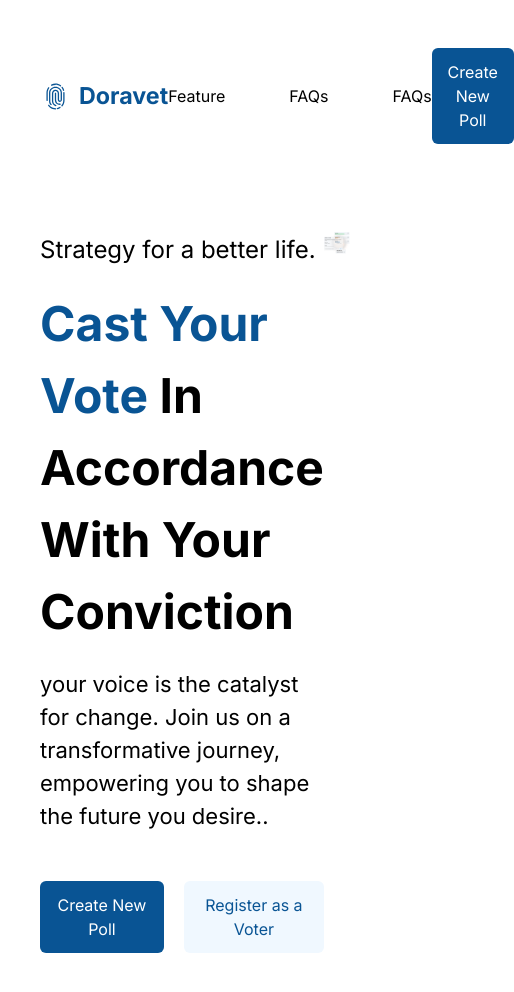
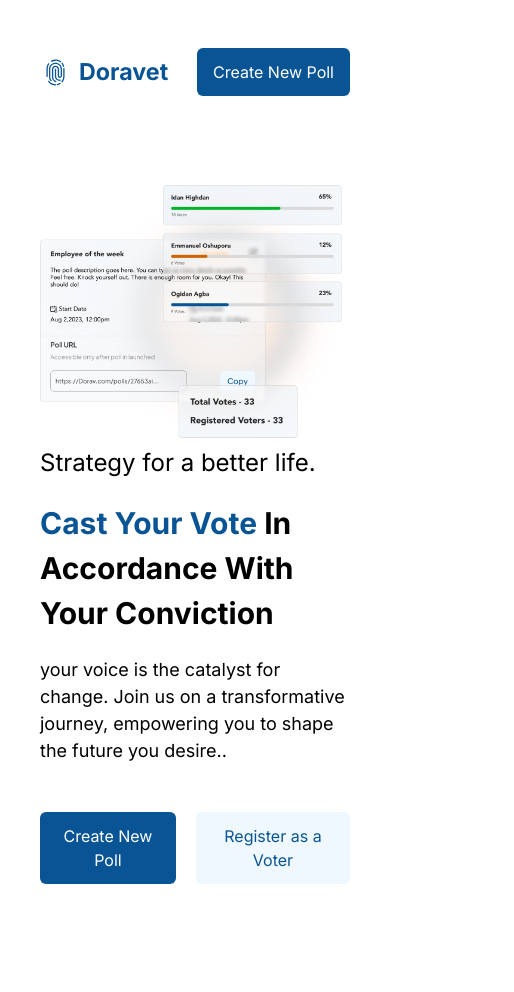
Before and after one commit to theblackjessy/Doravet, a Next.js app: page / in a window 390 px wide. Shown: the top 992 px of the page, 514 px wide, since content can reach past the window. After the commit the page ends 932 px from the top, so only its background shows below. Built offline with nearby package versions, Linux system fonts and the light colour scheme.

Commit message:
completed routing

```diff
--- a/src/components/dashboard/overview/PollDisplay.js
+++ b/src/components/dashboard/overview/PollDisplay.js
@@ -74,13 +74,13 @@ const PollDisplay = ({ data }) => {
                     <div className='flex justify-between'>
                       <p className=' w-[300px] py-3 border border-gray-300 px-3 text-[14px] my-2 rounded-md '>
                         https://Dorav.com/polls/27653ai...</p>
-                      <Button text={"Copy"} bg='#F0F8FF' style='' color='#095494' />
+                      <Button text={"Copy"} bg='primary-light' style='' color='primary' />
                     </div>
                   </div>
                 ) : (
                   <div className='p-5'>
                     <Link href={`/dashboard/overview/${item?.id}`} >
-                      <Button text={"View result"} bg='#F0F8FF' style='' color='#095494' />
+                      <Button text={"View result"} bg='primary-light' style='' color='primary' />
                     </Link>
                   </div>
                 )
--- a/src/pages/index.js
+++ b/src/pages/index.js
@@ -9,7 +9,7 @@ const inter = Inter({ subsets: ['latin'] })
 export default function Home() {
   return (
     <section
-      className={`h-screen p-10 ${inter.className}`}
+      className={`h-screen p-10 w-full ${inter.className}`}
     >
       <nav className='flex justify-between' >
         <div className='flex gap-2 justify-center items-center'>
@@ -17,17 +17,18 @@ export default function Home() {
           <h3 className='text-[23.25px] text-[#095494] font-bold'>Doravet</h3>
         </div>
         <ul className='flex m-auto gap-16'>
-          <li><Link href={""}>Feature</Link></li>
-          <li><Link href={''}>FAQs</Link></li>
-          <li><Link href={''}>FAQs</Link></li>
+          <li className='hidden md:inline-block'><Link href={""}>Feature</Link></li>
+          <li className='hidden md:inline-block'><Link href={''}>FAQs</Link></li>
+          <li className='hidden md:inline-block'><Link href={''}>FAQs</Link></li>
         </ul>
-        <Button text={"Create New Poll"} />
+        <Link href={'/login'}>
+          <Button text={"Create New Poll"} /></Link>
       </nav>
-      <main className='flex justify-between my-20'>
-        <div className='w-[700px]'>
+      <main className='flex flex-col-reverse md:flex-row justify-between my-20'>
+        <div className='md:w-[700px]'>
           <h3 className='text-[24px]'>Strategy for a better life.</h3>
-          <h1 className='text-[48px] font-bold capitalize py-5' ><span className='text-[#095494]'>Cast your vote </span>in accordance with your conviction</h1>
-          <h3 className='text-[22px] '>your voice is the catalyst for change. Join us on a transformative journey,
+          <h1 className='text-[30px] md:text-[48px] font-bold capitalize py-5' ><span className='text-[#095494]'>Cast your vote </span>in accordance with your conviction</h1>
+          <h3 className='text-[18px] md:text-[22px] '>your voice is the catalyst for change. Join us on a transformative journey,
             empowering you to shape the future you desire..</h3>
           <div className='flex gap-5 py-10'>
             <Button text={"Create New Poll"} />
--- a/src/pages/login.js
+++ b/src/pages/login.js
@@ -4,16 +4,19 @@ import Eye from '../../public/assets/icon/eye'
 import Button from '@/components/form/Button'
 import TextInput from '@/components/form/TextInput'
 import Link from 'next/link'
+import { useRouter } from 'next/navigation'
 
 const poppins = Poppins({ weight: ['400', '700'], subsets: ['latin'] })
 
 export default function Login() {
+  const router = useRouter()
+  const handleSubmit = () => router.push("/dashboard/overview")
   return (
     <main
       className={`flex h-screen p-5 ${poppins.className}`}
     >
       <section className='w-full lg:w-2/4 h-full flex justify-center items-center'>
-        <form className='md:w-[400px]'>
+        <form className='md:w-[400px]' onSubmit={handleSubmit}>
           <aside className='mb-8'>
             <h3 className='capitalize text-xl text-[#262626]'>Log in</h3>
             <p className='text-[#4F4F4F] my-2'>
@@ -37,7 +40,7 @@ export default function Login() {
             <p className='text-right text-[14px] text-[#095494]'>Forgot Password?</p>
           </div>
 
-          <Button fullWidth text="Log in" />
+          <Button fullWidth text="Log in" handleClick={handleSubmit} />
           <p className='text-[16px] my-3 cursor-pointer'>
             <span>Don’t have an account?</span>
             <Link href={'register'} className='cursor-pointer'>
```
